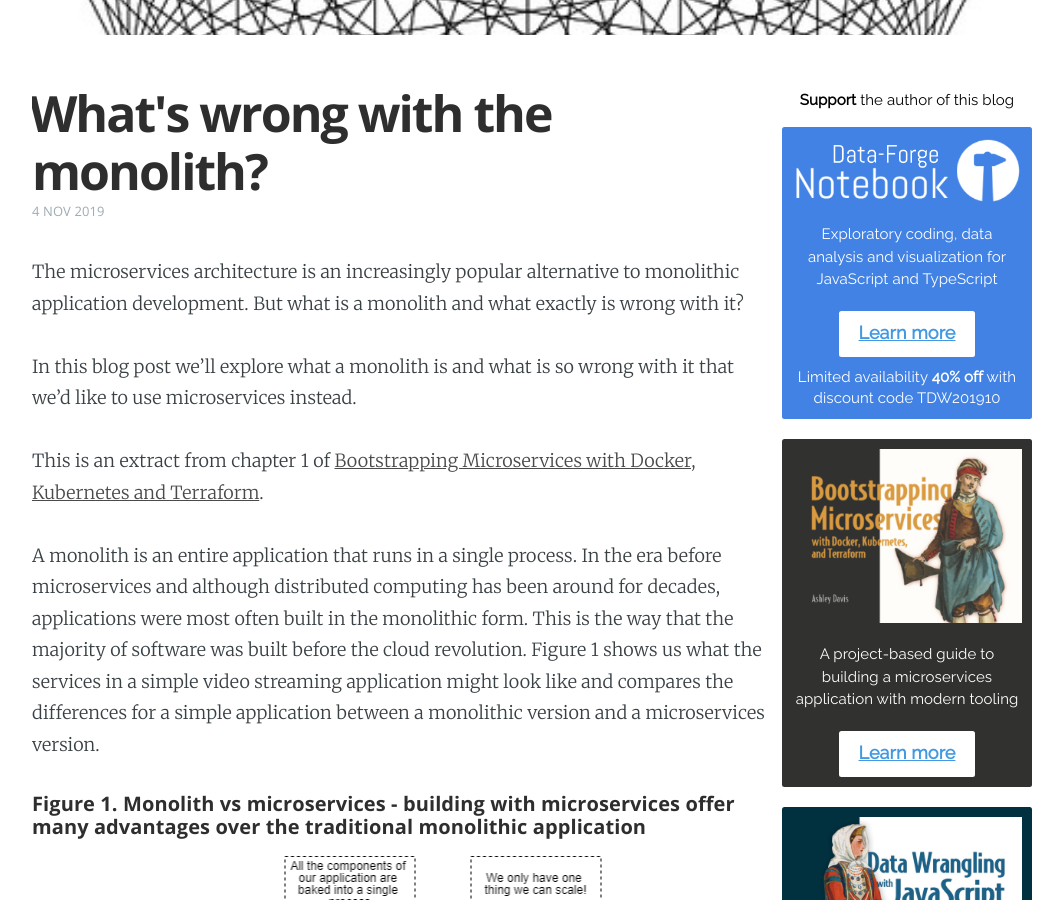
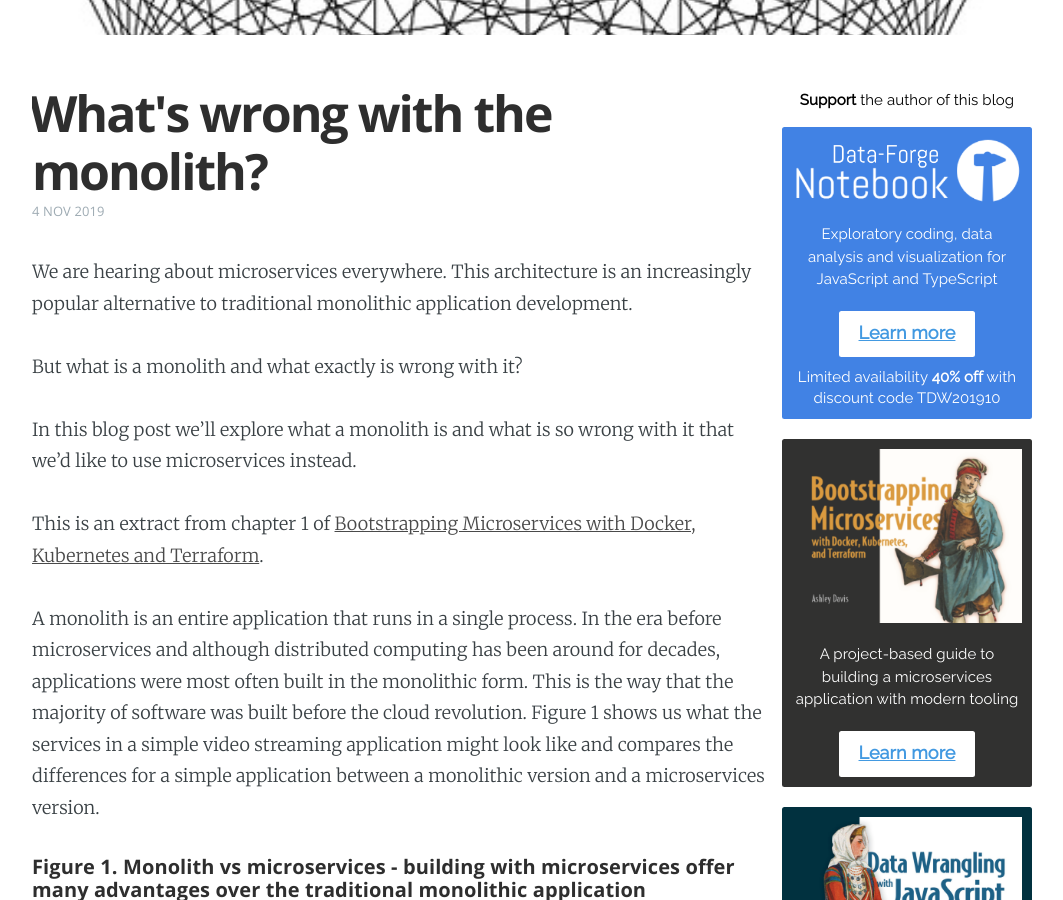
Before and after one commit to ashleydavis/the-data-wrangler-blog, a Jekyll site: the page built from _posts/2019-11-04-whats-wrong-with-the-monolith.markdown, in a window 1280 px wide and 900 px high, scrolled down 460 px. Shown: the whole window, without its empty margins (108-1171 px from the left). Built offline with Jekyll 4.4.1, drawn with Linux system fonts in a browser that asks for light colours; comment, search, counter and statistics services are not loaded.

Commit message:
Small update.

```diff
--- a/_posts/2019-11-04-whats-wrong-with-the-monolith.markdown
+++ b/_posts/2019-11-04-whats-wrong-with-the-monolith.markdown
@@ -12,7 +12,9 @@ The microservices architecture is an increasingly popular alternative to monolit
 "
 ---
 
-The microservices architecture is an increasingly popular alternative to monolithic application development. But what is a monolith and what exactly is wrong with it?
+We are hearing about microservices everywhere. This architecture is an increasingly popular alternative to traditional monolithic application development.
+
+But what is a monolith and what exactly is wrong with it?
 
 In this blog post we'll explore what a monolith is and what is so wrong with it that we’d like to use microservices instead.
 
```
